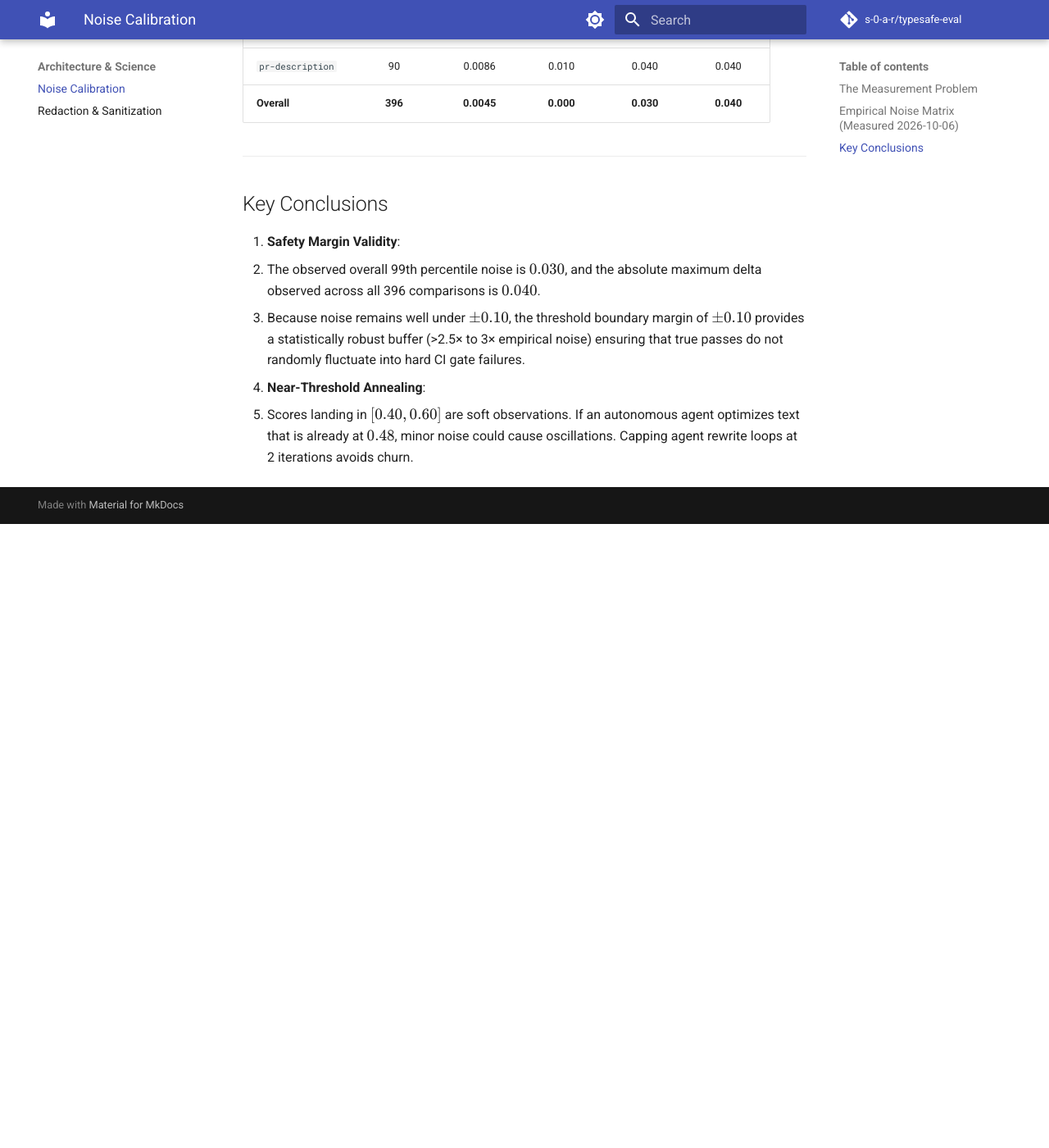
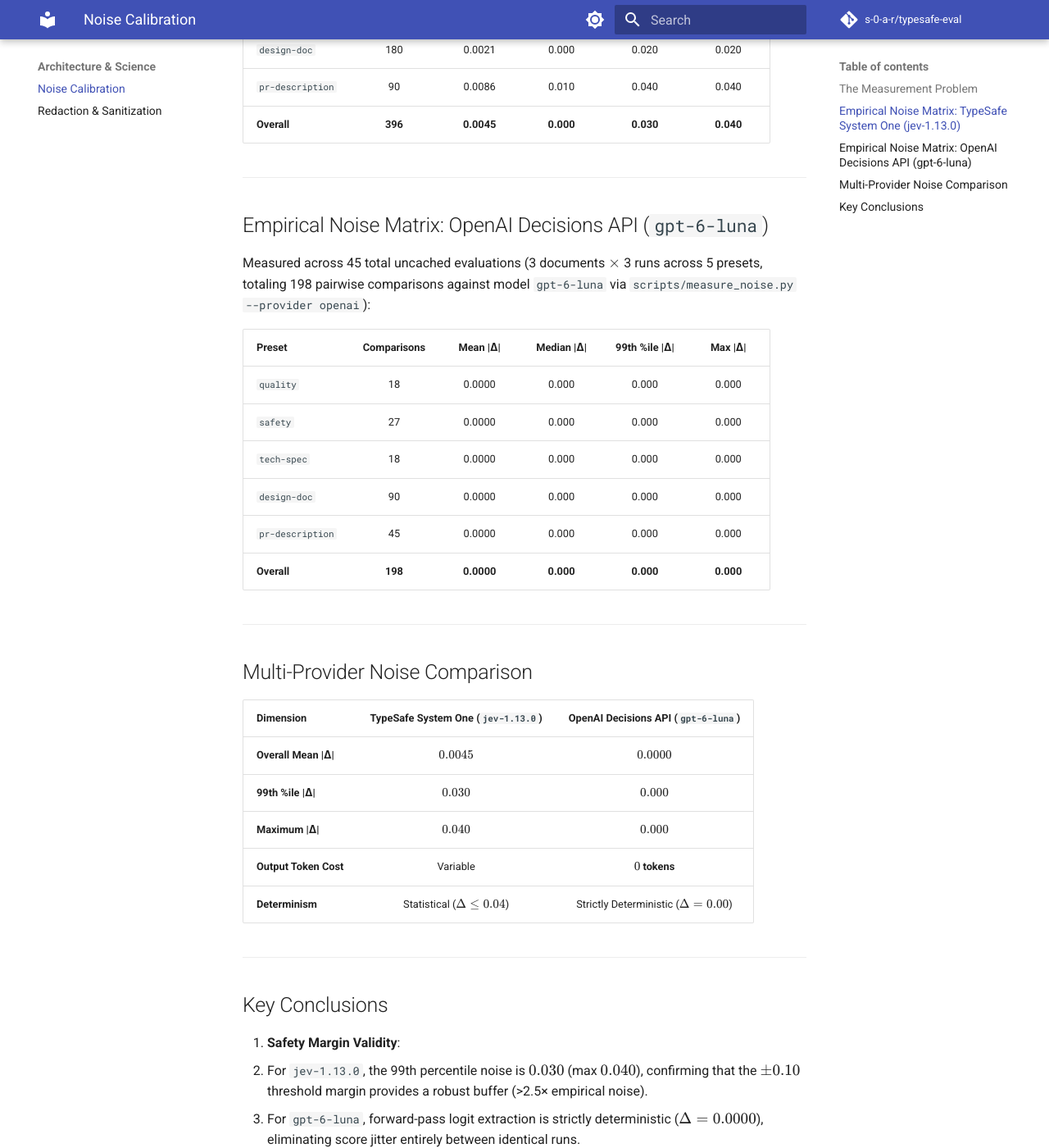
Before and after one commit to s-0-a-r/typesafe-eval, an MkDocs documentation site: the page built from docs/science/noise-calibration.md, in a window 1280 px wide and 1400 px high, scrolled down 874 px. Shown: the whole window at 82% size. Built offline with MkDocs 1.6.1 and Material for MkDocs 9.7.7, drawn with Linux system fonts in a browser that asks for light colours; comment, search, counter and statistics services are not loaded; before the commit the page ends 1513 px from its top, so only the background shows below that; some of the changed text lies outside the part shown.

Commit message:
docs(science): document empirical noise calibration for OpenAI Decisions API (#144)
- Update scripts/measure_noise.py to support --provider and --model options
- Add OpenAI Decisions API (gpt-6-luna) empirical noise matrix to docs/science/noise-calibration.md
- Add multi-provider noise comparison table highlighting deterministic zero-variance logit decisions
- Update README.md Section 7 baseline regression documentation with gpt-6-luna metrics

```diff
--- a/docs/science/noise-calibration.md
+++ b/docs/science/noise-calibration.md
@@ -1,6 +1,6 @@
 # Empirical Noise Calibration
 
-Measuring run-to-run variance of TypeSafe System One (Jev-1.13.0) across evaluation presets.
+Measuring run-to-run variance of TypeSafe System One (`jev-1.13.0`) and OpenAI Decisions API (`gpt-6-luna`) across evaluation presets.
 
 ---
 
@@ -12,9 +12,9 @@
 
 ---
 
-## Empirical Noise Matrix (Measured 2026-10-06)
+## Empirical Noise Matrix: TypeSafe System One (`jev-1.13.0`)
 
-Across 60 total uncached evaluations (3 documents $\times$ 4 runs across 5 presets, totaling 396 pairwise comparisons against model `jev-1.13.0`):
+Measured across 60 total uncached evaluations (3 documents $\times$ 4 runs across 5 presets, totaling 396 pairwise comparisons against model `jev-1.13.0`):
 
 | Preset | Comparisons | Mean &vert;&Delta;&vert; | Median &vert;&Delta;&vert; | 99th %ile &vert;&Delta;&vert; | Max &vert;&Delta;&vert; |
 | :--- | :---: | :---: | :---: | :---: | :---: |
@@ -27,11 +27,38 @@
 
 ---
 
+## Empirical Noise Matrix: OpenAI Decisions API (`gpt-6-luna`)
+
+Measured across 45 total uncached evaluations (3 documents $\times$ 3 runs across 5 presets, totaling 198 pairwise comparisons against model `gpt-6-luna` via `scripts/measure_noise.py --provider openai`):
+
+| Preset | Comparisons | Mean &vert;&Delta;&vert; | Median &vert;&Delta;&vert; | 99th %ile &vert;&Delta;&vert; | Max &vert;&Delta;&vert; |
+| :--- | :---: | :---: | :---: | :---: | :---: |
+| `quality` | 18 | 0.0000 | 0.000 | 0.000 | 0.000 |
+| `safety` | 27 | 0.0000 | 0.000 | 0.000 | 0.000 |
+| `tech-spec` | 18 | 0.0000 | 0.000 | 0.000 | 0.000 |
+| `design-doc` | 90 | 0.0000 | 0.000 | 0.000 | 0.000 |
+| `pr-description` | 45 | 0.0000 | 0.000 | 0.000 | 0.000 |
+| **Overall** | **198** | **0.0000** | **0.000** | **0.000** | **0.000** |
+
+---
+
+## Multi-Provider Noise Comparison
+
+| Dimension | TypeSafe System One (`jev-1.13.0`) | OpenAI Decisions API (`gpt-6-luna`) |
+| :--- | :---: | :---: |
+| **Overall Mean &vert;&Delta;&vert;** | $0.0045$ | **$0.0000$** |
+| **99th %ile &vert;&Delta;&vert;** | $0.030$ | **$0.000$** |
+| **Maximum &vert;&Delta;&vert;** | $0.040$ | **$0.000$** |
+| **Output Token Cost** | Variable | **$0$ tokens** |
+| **Determinism** | Statistical ($\Delta \le 0.04$) | Strictly Deterministic ($\Delta = 0.00$) |
+
+---
+
 ## Key Conclusions
 
 1. **Safety Margin Validity**:
-   - The observed overall 99th percentile noise is **$0.030$**, and the absolute maximum delta observed across all 396 comparisons is **$0.040$**.
-   - Because noise remains well under $\pm 0.10$, the threshold boundary margin of $\pm 0.10$ provides a statistically robust buffer (>2.5× to 3× empirical noise) ensuring that true passes do not randomly fluctuate into hard CI gate failures.
+   - For `jev-1.13.0`, the 99th percentile noise is **$0.030$** (max **$0.040$**), confirming that the $\pm 0.10$ threshold margin provides a robust buffer (>2.5× empirical noise).
+   - For `gpt-6-luna`, forward-pass logit extraction is strictly deterministic ($\Delta = 0.0000$), eliminating score jitter entirely between identical runs.
 
 2. **Near-Threshold Annealing**:
-   - Scores landing in $[0.40, 0.60]$ are soft observations. If an autonomous agent optimizes text that is already at $0.48$, minor noise could cause oscillations. Capping agent rewrite loops at 2 iterations avoids churn.
+   - Scores landing in $[0.40, 0.60]$ remain soft observations under both models. Capping automated agent rewrite loops at 2 iterations avoids unnecessary over-optimization churn.
```
Also changed, not shown: README.md (+11 -8 lines), 1 other file.
